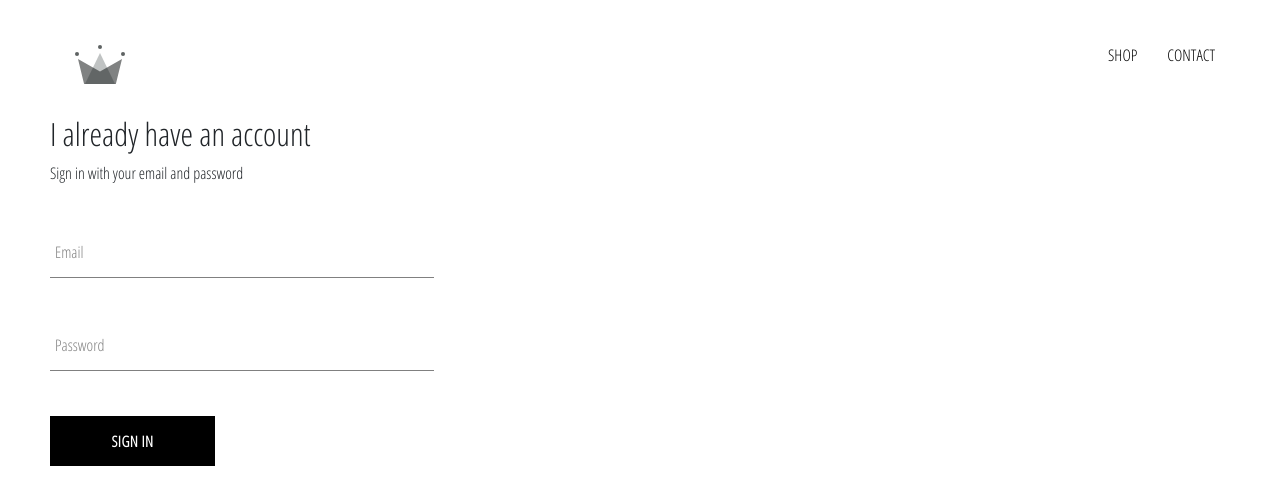
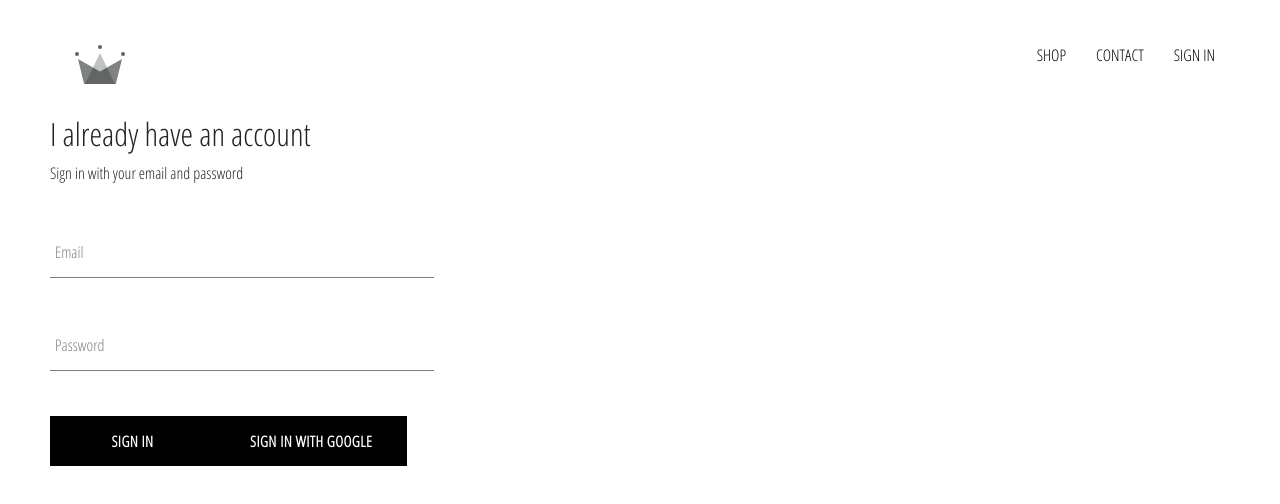
Before and after one commit to ck007tiwari/crown-clothing, a React (Create React App) app: page /signin in a window 1280 px wide. Shown: the top 504 px of the page. Built offline with nearby package versions, Linux system fonts and the light colour scheme; no server answers.

Commit message:
gfthydgtf

```diff
--- a/package.json
+++ b/package.json
@@ -6,6 +6,7 @@
     "@testing-library/jest-dom": "^5.15.0",
     "@testing-library/react": "^11.2.7",
     "@testing-library/user-event": "^12.8.3",
+    "firebase": "^9.5.0",
     "history": "^5.1.0",
     "node-sass": "^6.0.1",
     "react": "^17.0.2",
--- a/src/App.js
+++ b/src/App.js
@@ -5,11 +5,33 @@ import HomePage from './pages/homepage/homepage.component';
 import Header from './components/header/header.component';
 import SignInAndSignUpPage from "./pages/sign-in-sign-up/sign-in-sign-up.component";
 import './App.css';
+import {auth} from './firebase/firebase.utils';
 
-function App() {
+class App extends React.Component { //using class to define the state so that we can store  or know who's is loged-in.
+  constructor() {
+    super();
+    this.state = {
+      currentUser: null
+    }
+  }
+
+  unsubscriberFromAuth = null
+
+  componentDidMount() { //this function is telling the user is logged in or not
+    this.unsubscriberFromAuth = auth.onAuthStateChanged(user => {
+      this.setState({currentUser: user});
+      console.log(user);
+    })
+  }
+
+  componentWillUnmount() { //this function make user logged-out by setting the state valure is null
+    this.unsubscriberFromAuth();
+  }
+
+  render() {
     return (
       <div>
-      <Header/>
+        <Header currentUser={this.state.currentUser}/>
         <Switch>
           <Route exact path="/" component={HomePage}/>
           <Route path="/shop" component={ShopPage}/>
@@ -18,5 +40,6 @@ function App() {
       </div>
     );
   }
+}
 
 export default App;
--- a/src/components/custom-button/custom-button.component.jsx
+++ b/src/components/custom-button/custom-button.component.jsx
@@ -2,12 +2,17 @@ import React from "react";
 
 import "./custom-button.styel.scss";
 
-
-
-const CustomButton = ({children, ...otherProps}) => (
-  <button className="custom-button" {...otherProps}>
+const CustomButton = ({
+  children,
+  isGoogleSignIn,
+  ...otherProps
+}) => (
+  <button
+    className={`${isGoogleSignIn
+    ? 'google-sign-in'
+    : ''} custom-button`}
+    {...otherProps}>
     {children}
   </button>
 );
-
 export default CustomButton;
--- a/src/components/header/header.component.jsx
+++ b/src/components/header/header.component.jsx
@@ -1,14 +1,17 @@
 import React from "react";
 import {Link} from 'react-router-dom';
 import './header.styles.scss';
-import {ReactComponent as Logo} from '../../assets/crown.svg';
+import {ReactComponent as Logo} from '../../assets/crown.svg'; //svg should be imported like this
+import {auth} from "../../firebase/firebase.utils";
 
-const Header = () => (
+const Header = ({ currenUser }) => (
   <div className="header">
+    {/* {console.log(currenUser)} */}
     <Link className="logo-container" to="/">
       {/*logo will redirect to home page */}
-      <Logo className="logo"/>
+      <Logo className="logo" />
     </Link>
+
     <div className="options">
       <Link className="option" to="/shop">
         SHOP
@@ -16,7 +19,17 @@ const Header = () => (
       <Link className="option" to="/shop">
         CONTACT
       </Link>
+      {currenUser ? (
+        <div className="option" onClick={() => auth.signOut()}>
+          SIGN OUT
+        </div>
+      ) : (
+        <Link className="option" to="/signin">
+          SIGN IN
+        </Link>
+      )}
     </div>
   </div>
 );
+
 export default Header;
--- a/src/components/header/header.styles.scss
+++ b/src/components/header/header.styles.scss
@@ -20,6 +20,10 @@
 
     .option {
       padding: 10px 15px;
+      cursor: pointer;
     }
   }
+
+
+
 }
--- a/src/components/sign-in/sign-in.component.jsx
+++ b/src/components/sign-in/sign-in.component.jsx
@@ -1,7 +1,8 @@
 import React from "react";
-import "./sign-in.style.scss";
 import FormInput from "../form-input/form-input.component";
 import CustomButton from "../custom-button/custom-button.component";
+import {signInWithGoogle} from "../../firebase/firebase.utils";
+import "./sign-in.style.scss";
 
 class SignIn extends React.Component {
   constructor(props) {
@@ -41,7 +42,10 @@ class SignIn extends React.Component {
             handleChange={this.handleChange}
             label='Password'
             required/>
-          <CustomButton type="submit"> Sign in </CustomButton>
+          <CustomButton type="submit">
+            Sign in
+          </CustomButton>
+          <CustomButton onClick={signInWithGoogle} isGoogleSignIn >Sign in With Google</CustomButton>
         </form>
       </div>
     );
--- /dev/null
+++ b/src/firebase/firebase.utils.js
@@ -0,0 +1,29 @@
+import firebase from "firebase/compat/app";
+// importing firebase form the firebase dependency when we install  the help of npm (as a pacakage)
+import "firebase/compat/firestore";
+//same here importing the same with storage too
+import "firebase/compat/auth";
+//importing for auth
+
+
+const config = {
+  apiKey: "AIzaSyAd6PqA5AMoErMtM_T5GjKGNebV8Ul-jEo",
+  authDomain: "crown-db-007.firebaseapp.com",
+  projectId: "crown-db-007",
+  storageBucket: "crown-db-007.appspot.com",
+  messagingSenderId: "105050875214",
+  appId: "1:105050875214:web:a2e52d7a7b895b4b8c2a1f",
+  measurementId: "G-V0FCCZ7VXV",
+};
+
+firebase.initializeApp(config); // passing the above object as argument
+export const auth = firebase.auth(); //this is the imported auth method
+export const forestore = firebase.firestore(); // this is the imported storage method.
+
+const provider = new firebase.auth.GoogleAuthProvider(); //this will give the access to new GoogleAuthProvider class from the authintation library.
+
+provider.setCustomParameters({ prompt: 'select_account' }) // using this method which take some custome parameter and thsi will always trigger google popup when ever we use the abaove GoogleAuthProvider method.
+
+export const signInWithGoogle = () => auth.signInWithPopup(provider); //here we are signing in with the GoogleOne so we are using hte GoogleOne sign-in method, we can use twitter or facebook etc... and providing the provider as a argument which allow to sing-in using googleOne method
+
+export default firebase; //exporting the firebase whole libray in case if we need somewhere;
```
Also changed, not shown: 1 other file (tests, documents, lock files or other folders). Lines whose indentation alone changed are shown as unchanged.
